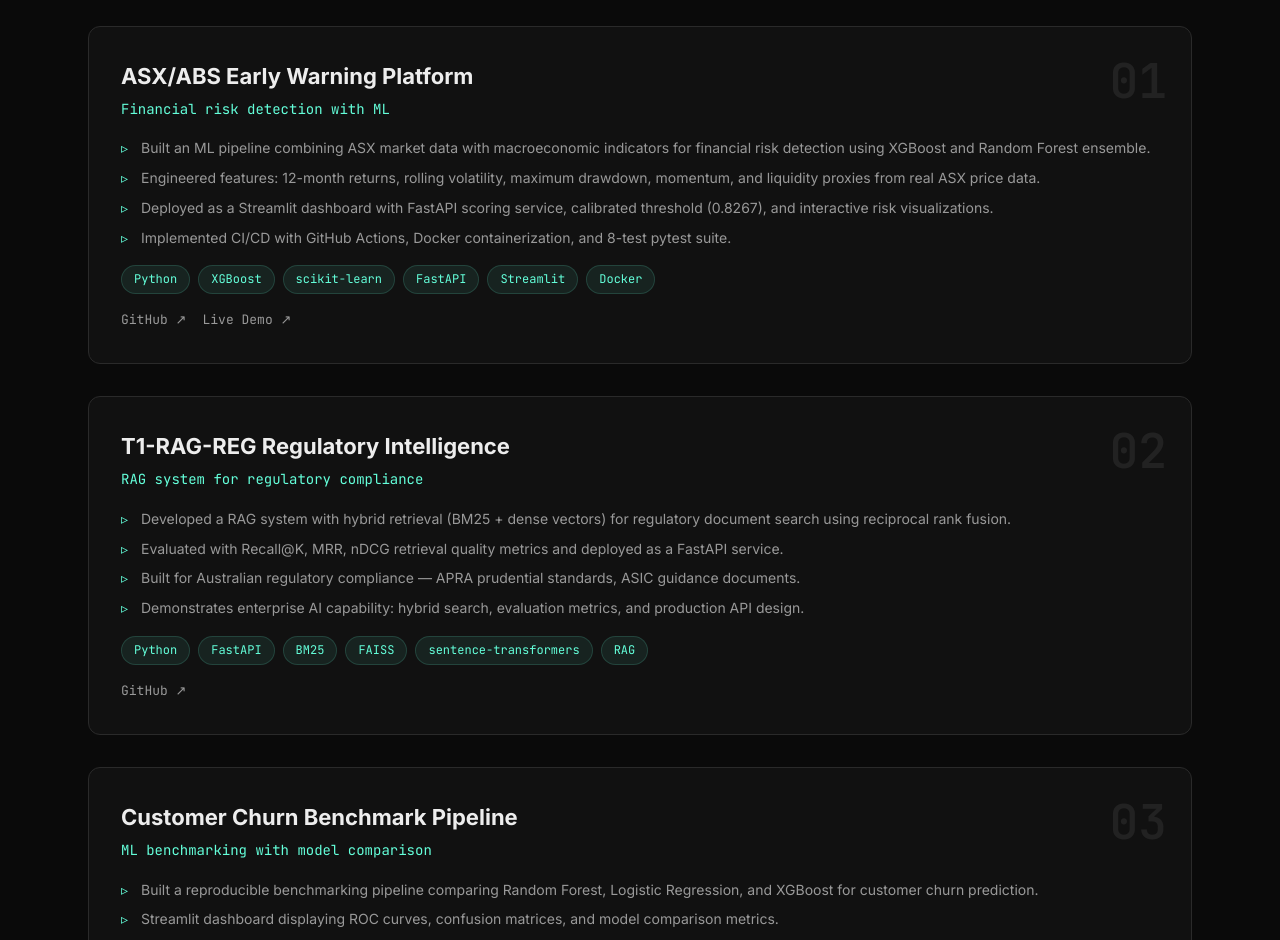
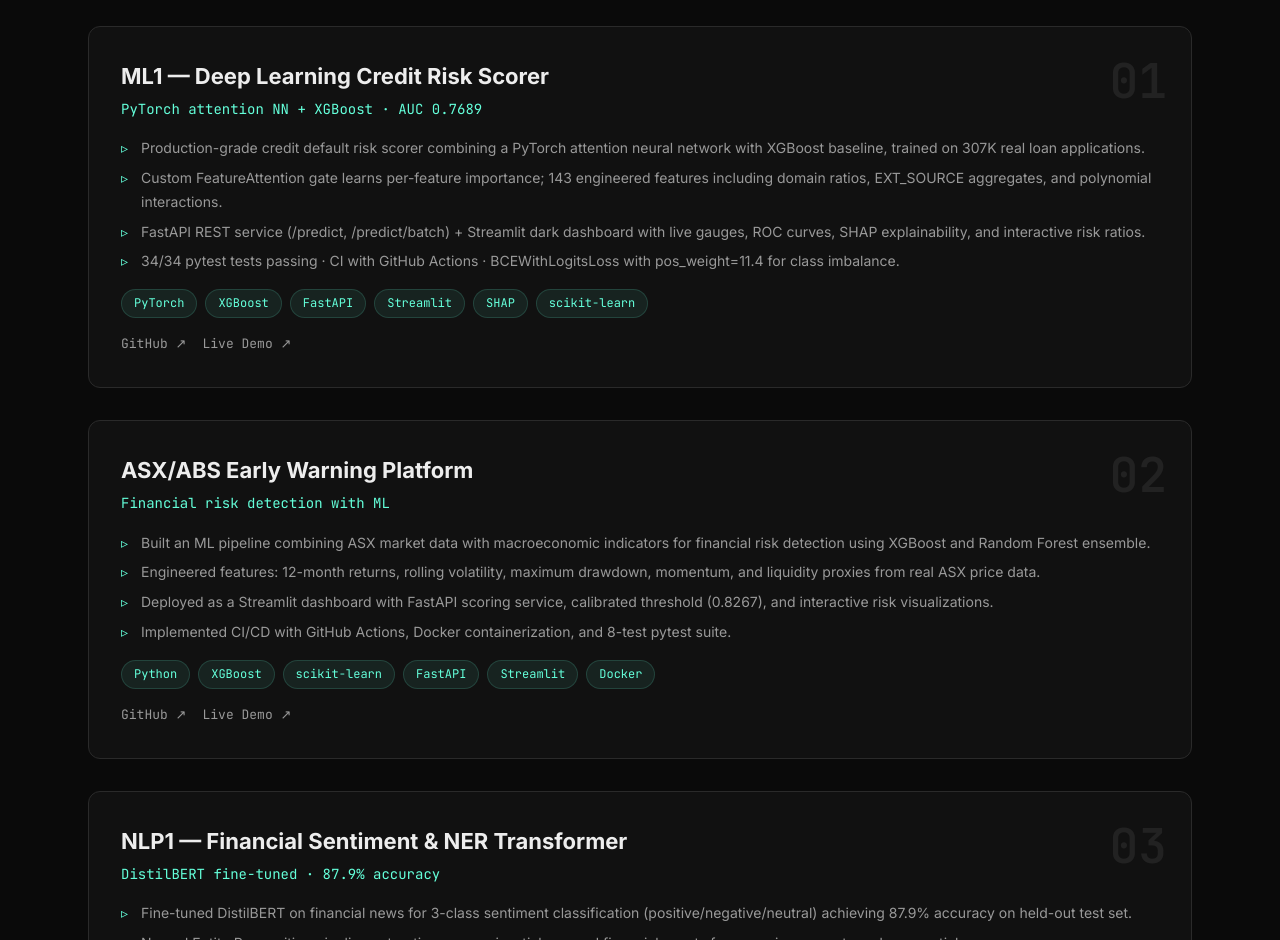
Before and after one commit to fahadamjad009/fahadamjad009.github.io, a React (Vite) app: page / in a window 1280 px wide. Shown: the part 1860-2800 px from the top of the page. Built offline with nearby package versions, Linux system fonts and the light colour scheme.

Commit message:
feat: add all 12 projects with live demo links

```diff
--- a/src/App.jsx
+++ b/src/App.jsx
@@ -51,6 +51,20 @@
 const PROJECTS = [
   {
     num: "01",
+    title: "ML1 — Deep Learning Credit Risk Scorer",
+    subtitle: "PyTorch attention NN + XGBoost · AUC 0.7689",
+    points: [
+      "Production-grade credit default risk scorer combining a PyTorch attention neural network with XGBoost baseline, trained on 307K real loan applications.",
+      "Custom FeatureAttention gate learns per-feature importance; 143 engineered features including domain ratios, EXT_SOURCE aggregates, and polynomial interactions.",
+      "FastAPI REST service (/predict, /predict/batch) + Streamlit dark dashboard with live gauges, ROC curves, SHAP explainability, and interactive risk ratios.",
+      "34/34 pytest tests passing · CI with GitHub Actions · BCEWithLogitsLoss with pos_weight=11.4 for class imbalance.",
+    ],
+    tags: ["PyTorch", "XGBoost", "FastAPI", "Streamlit", "SHAP", "scikit-learn"],
+    link: "https://github.com/fahadamjad009/ml1-credit-risk-scorer",
+    live: "https://ml1-credit-risk-scorer.streamlit.app",
+  },
+  {
+    num: "02",
     title: "ASX/ABS Early Warning Platform",
     subtitle: "Financial risk detection with ML",
     points: [
@@ -64,53 +78,132 @@
     live: "https://asx-early-warning.streamlit.app",
   },
   {
-    num: "02",
+    num: "03",
+    title: "NLP1 — Financial Sentiment & NER Transformer",
+    subtitle: "DistilBERT fine-tuned · 87.9% accuracy",
+    points: [
+      "Fine-tuned DistilBERT on financial news for 3-class sentiment classification (positive/negative/neutral) achieving 87.9% accuracy on held-out test set.",
+      "Named Entity Recognition pipeline extracting companies, tickers, and financial events from earnings reports and news articles.",
+      "HuggingFace Transformers training pipeline with custom tokenization, class-weighted loss, and evaluation metrics (F1, precision, recall per class).",
+      "FastAPI inference service + Streamlit demo with batch processing and confidence scores.",
+    ],
+    tags: ["PyTorch", "HuggingFace", "DistilBERT", "NLP", "FastAPI", "Streamlit"],
+    link: "https://github.com/fahadamjad009/nlp1-financial-sentiment",
+  },
+  {
+    num: "04",
+    title: "DE1 — Airflow + dbt + DuckDB Pipeline",
+    subtitle: "ASX Financial Data Engineering · Medallion Architecture",
+    points: [
+      "End-to-end financial data pipeline ingesting ASX market data through Bronze → Silver → Gold medallion layers using Apache Airflow orchestration.",
+      "dbt transformations for data quality, business logic, and analytical models; DuckDB as the analytical engine with sub-second query performance.",
+      "Docker-containerized stack with Streamlit analytics dashboard consuming Gold layer aggregates.",
+      "Demonstrates production data engineering: DAG scheduling, lineage tracking, schema tests, and incremental loading.",
+    ],
+    tags: ["Airflow", "dbt", "DuckDB", "Docker", "Python", "Streamlit"],
+    link: "https://github.com/fahadamjad009/de1-airflow-dbt-duckdb-pipeline",
+  },
+  {
+    num: "05",
     title: "T1-RAG-REG Regulatory Intelligence",
-    subtitle: "RAG system for regulatory compliance",
+    subtitle: "Hybrid RAG · APRA + AUSTRAC compliance",
     points: [
-      "Developed a RAG system with hybrid retrieval (BM25 + dense vectors) for regulatory document search using reciprocal rank fusion.",
-      "Evaluated with Recall@K, MRR, nDCG retrieval quality metrics and deployed as a FastAPI service.",
-      "Built for Australian regulatory compliance — APRA prudential standards, ASIC guidance documents.",
-      "Demonstrates enterprise AI capability: hybrid search, evaluation metrics, and production API design.",
+      "Evaluation-first RAG system with hybrid retrieval (BM25 + dense vectors) and reciprocal rank fusion for Australian regulatory document search.",
+      "Evaluated with Recall@K, MRR, nDCG retrieval quality metrics; deployed as a FastAPI service with fail-closed safety design.",
+      "Built for APRA prudential standards and AUSTRAC AML/CTF guidance — demonstrates enterprise AI capability in RegTech.",
+      "Hardened to blueprint standard: false README claims removed, CI passing, stale artifacts untracked.",
     ],
     tags: ["Python", "FastAPI", "BM25", "FAISS", "sentence-transformers", "RAG"],
     link: "https://github.com/fahadamjad009/t1-rag-reg",
   },
   {
-    num: "03",
+    num: "06",
+    title: "NLP2 — ESG Regulatory Intelligence",
+    subtitle: "NER + topic modelling + semantic similarity",
+    points: [
+      "Multi-task NLP pipeline extracting ESG entities, classifying regulatory topics, and computing semantic similarity across sustainability disclosures.",
+      "Named Entity Recognition for ESG-specific entities (environmental targets, governance structures, social commitments) using fine-tuned transformer.",
+      "Topic modelling with BERTopic for thematic clustering of regulatory documents; cosine similarity for cross-document alignment.",
+      "Demonstrates advanced NLP beyond sentiment: structured extraction from unstructured regulatory text.",
+    ],
+    tags: ["PyTorch", "HuggingFace", "BERTopic", "NLP", "ESG", "Streamlit"],
+    link: "https://github.com/fahadamjad009/nlp2-esg-regulatory-intelligence",
+  },
+  {
+    num: "07",
+    title: "NLP3 — Crypto Financial News Intelligence",
+    subtitle: "Multi-label NLP · ticker sentiment · crypto signals",
+    points: [
+      "Multi-label classification pipeline tagging crypto news with sentiment, asset tickers, event types, and market impact signals.",
+      "Real-time news ingestion pipeline with entity linking to CoinGecko asset universe; aggregated sentiment scores per ticker.",
+      "Transformer-based multi-label classifier with threshold tuning for precision/recall trade-off across 20+ label classes.",
+      "Streamlit dashboard with live sentiment feeds, ticker-level trend charts, and signal aggregation.",
+    ],
+    tags: ["PyTorch", "HuggingFace", "Multi-label", "Crypto", "NLP", "Streamlit"],
+    link: "https://github.com/fahadamjad009/nlp3-crypto-financial-news-intelligence",
+  },
+  {
+    num: "08",
+    title: "BI — Financial KPI Command Centre",
+    subtitle: "Executive-grade financial intelligence dashboard",
+    points: [
+      "Executive-grade financial intelligence dashboard analysing US large-cap bank quarterly performance across revenue, margins, efficiency ratios, and risk metrics.",
+      "Power BI + Python pipeline ingesting SEC filings and Yahoo Finance data; automated ETL with scheduled refresh.",
+      "KPI scorecards, waterfall charts, cohort analysis, and YoY/QoQ variance decomposition across 20+ financial metrics.",
+      "Demonstrates BI engineering: data modelling, DAX measures, drill-through, and stakeholder-ready visualisation.",
+    ],
+    tags: ["Power BI", "Python", "DAX", "SQL", "Financial Analytics"],
+    link: "https://github.com/fahadamjad009/bi-financial-kpi-command-centre",
+  },
+  {
+    num: "09",
+    title: "ASX Tableau Intelligence",
+    subtitle: "Interactive Tableau · 11 GICS sectors · live demo",
+    points: [
+      "Interactive Tableau dashboard analysing ASX market intelligence across all 11 GICS sectors with sector rotation, performance heatmaps, and volatility analysis.",
+      "9-sheet workbook published to Tableau Public with story-driven narrative: market overview → sector drill-down → stock screener.",
+      "Custom calculated fields for rolling returns, Z-score normalisation, and relative strength indicators.",
+    ],
+    tags: ["Tableau", "Python", "ASX", "Financial Analytics", "Data Viz"],
+    link: "https://github.com/fahadamjad009/asx-tableau-intelligence",
+    live: "https://public.tableau.com/app/profile/fahad.amjad2750",
+  },
+  {
+    num: "10",
+    title: "FinTech Fraud Detection Platform",
+    subtitle: "XGBoost champion · cost-based decision threshold",
+    points: [
+      "End-to-end fraud detection ML platform using XGBoost champion model with cost-sensitive threshold optimisation minimising financial loss.",
+      "Feature engineering from transaction patterns: velocity features, merchant risk scores, temporal aggregations, and behavioural baselines.",
+      "Calibrated probability outputs with Platt scaling; business-metric-driven threshold at optimal cost-benefit inflection point.",
+      "FastAPI scoring service with real-time and batch endpoints; Streamlit dashboard with fraud analytics and model explainability.",
+    ],
+    tags: ["Python", "XGBoost", "FastAPI", "Streamlit", "SHAP", "scikit-learn"],
+    link: "https://github.com/fahadamjad009/fintech-fraud-detection-platform",
+  },
+  {
+    num: "11",
     title: "Customer Churn Benchmark Pipeline",
-    subtitle: "ML benchmarking with model comparison",
+    subtitle: "ML benchmarking · model comparison",
     points: [
-      "Built a reproducible benchmarking pipeline comparing Random Forest, Logistic Regression, and XGBoost for customer churn prediction.",
+      "Reproducible benchmarking pipeline comparing Random Forest, Logistic Regression, and XGBoost for customer churn prediction with CLV-weighted business metrics.",
       "Streamlit dashboard displaying ROC curves, confusion matrices, and model comparison metrics.",
       "Demonstrates MLOps thinking: reproducible evaluation, model selection, and interactive results communication.",
     ],
-    tags: ["Python", "XGBoost", "Logistic Regression", "Streamlit", "scikit-learn"],
+    tags: ["Python", "XGBoost", "LightGBM", "Streamlit", "scikit-learn"],
     link: "https://github.com/fahadamjad009/customer-churn-ml-benchmark",
   },
   {
-    num: "04",
-    title: "Mining Operations Predictive Maintenance",
-    subtitle: "Industrial IoT analytics platform",
+    num: "12",
+    title: "Mining Operations Analytics Platform",
+    subtitle: "Industrial IoT · predictive maintenance",
     points: [
-      "Built a predictive maintenance system using equipment telemetry data for downtime risk prediction.",
+      "Predictive maintenance platform using equipment telemetry data for downtime risk prediction with SHAP explainability and KS drift detection.",
       "ML models for failure forecasting with Streamlit dashboards and end-to-end analytics workflow.",
       "Demonstrates domain analytics capability in industrial/IoT context beyond financial services.",
     ],
-    tags: ["Python", "scikit-learn", "Streamlit", "Predictive Analytics"],
+    tags: ["Python", "scikit-learn", "SHAP", "Streamlit", "Predictive Analytics"],
     link: "https://github.com/fahadamjad009/mining-operations-analytics-platform",
-  },
-  {
-    num: "05",
-    title: "JAMID Decentralized Identity Wallet",
-    subtitle: "Android identity + crypto super-app",
-    points: [
-      "Merged Altme SSI wallet + AlphaWallet crypto wallet into a single Android APK with W3C Verifiable Credentials.",
-      "24/45 engineering tasks completed: holder flow, issuer path, verifier loop, Keycloak IAM portal, Regula biometric scaffold.",
-      "Demonstrates real production engineering: Android Activities, Gradle, Keycloak, walt.id, TokenScript compatibility.",
-    ],
-    tags: ["Android", "Java", "Kotlin", "W3C VCs", "Keycloak", "walt.id"],
-    link: "https://github.com/fahadamjad009/Jamid",
   },
 ];
 
@@ -122,9 +215,10 @@
       "Python",
       "SQL",
       "R",
+      "PyTorch",
       "XGBoost",
+      "LightGBM",
       "Random Forest",
-      "SVM",
       "scikit-learn",
       "Pandas",
       "NumPy",
@@ -132,49 +226,60 @@
   },
   {
     num: "II",
+    title: "NLP & Deep Learning",
+    items: [
+      "HuggingFace Transformers",
+      "DistilBERT",
+      "Fine-tuning",
+      "NER",
+      "Sentiment Analysis",
+      "BERTopic",
+      "Multi-label Classification",
+    ],
+  },
+  {
+    num: "III",
     title: "Data Engineering",
     items: [
-      "Airflow",
-      "DBT",
+      "Apache Airflow",
+      "dbt",
+      "DuckDB",
       "FastAPI",
       "ETL Pipelines",
       "Medallion Architecture",
       "GitHub Actions",
+      "Docker",
     ],
   },
   {
-    num: "III",
+    num: "IV",
     title: "Databases",
-    items: ["PostgreSQL", "MySQL", "BigQuery", "Snowflake", "MongoDB", "DuckDB"],
-  },
-  {
-    num: "IV",
-    title: "Visualisation & BI",
-    items: ["Tableau", "Power BI", "Streamlit", "Plotly", "Matplotlib"],
+    items: ["PostgreSQL", "MySQL", "BigQuery", "Snowflake", "MongoDB", "DuckDB", "FAISS"],
   },
   {
     num: "V",
+    title: "Visualisation & BI",
+    items: ["Tableau", "Power BI", "Streamlit", "Plotly", "Matplotlib", "DAX"],
+  },
+  {
+    num: "VI",
     title: "Cloud & DevOps",
     items: ["AWS (EC2, S3)", "GCP (BigQuery, Vertex AI)", "Azure", "Docker", "Git/GitHub", "CI/CD"],
   },
   {
-    num: "VI",
-    title: "AI & NLP",
-    items: ["RAG Systems", "BM25 + Vector Search", "sentence-transformers", "LLM Integration", "Hybrid Retrieval"],
-  },
-  {
     num: "VII",
-    title: "Mobile & Identity",
-    items: ["Android (Java/Kotlin)", "Gradle", "W3C VCs", "OID4VCI", "Keycloak", "TokenScript"],
+    title: "AI & RAG",
+    items: ["RAG Systems", "BM25 + Vector Search", "sentence-transformers", "SHAP", "Hybrid Retrieval", "LLM Integration"],
   },
   {
     num: "VIII",
     title: "Domain Knowledge",
     items: [
       "Financial Analytics",
-      "Risk Modelling",
-      "Regulatory Compliance",
-      "Predictive Maintenance",
+      "Credit Risk Modelling",
+      "Regulatory Compliance (APRA/AUSTRAC)",
+      "Fraud Detection",
+      "ESG Analytics",
       "Accounting (AASB)",
     ],
   },
```
